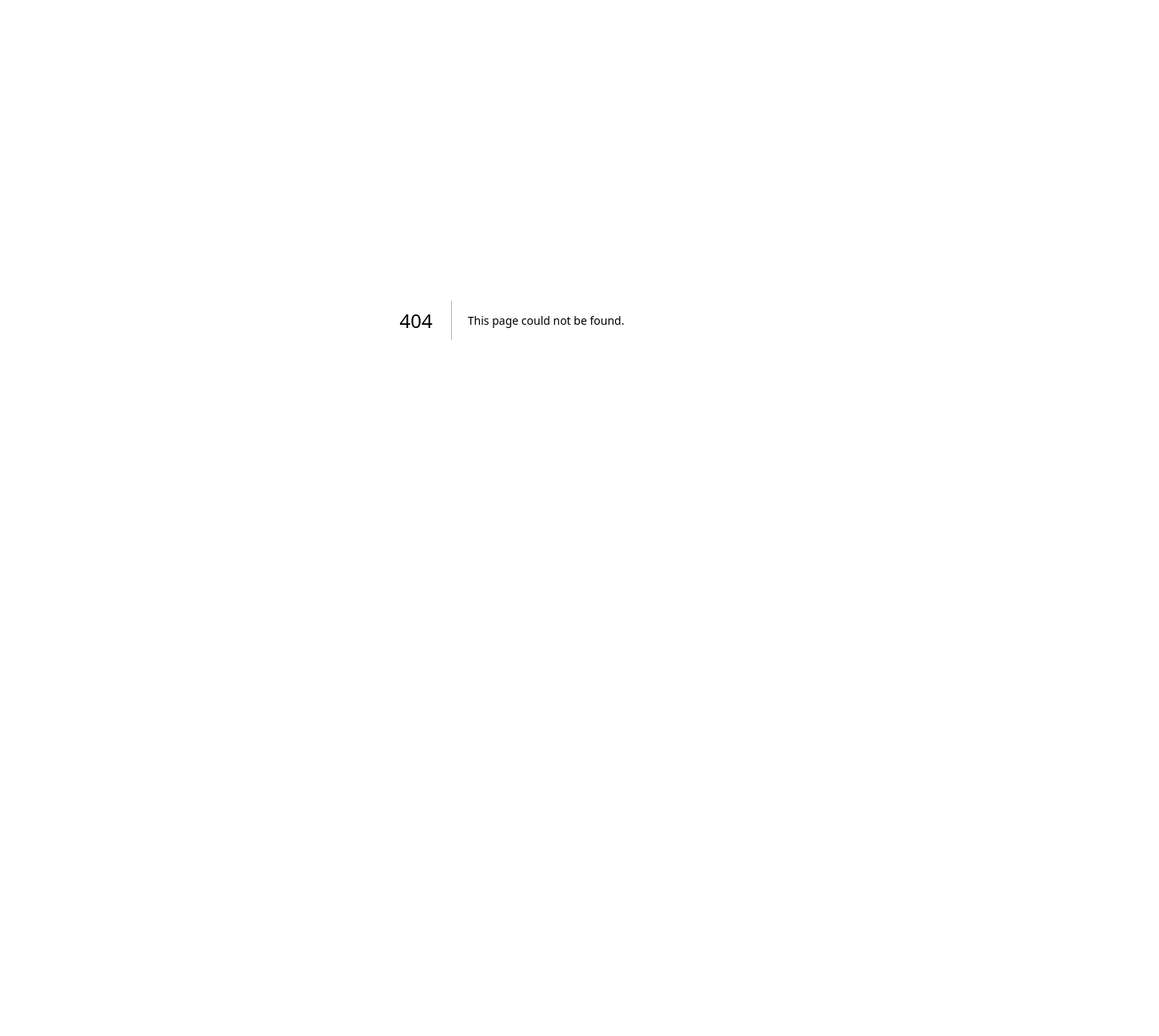
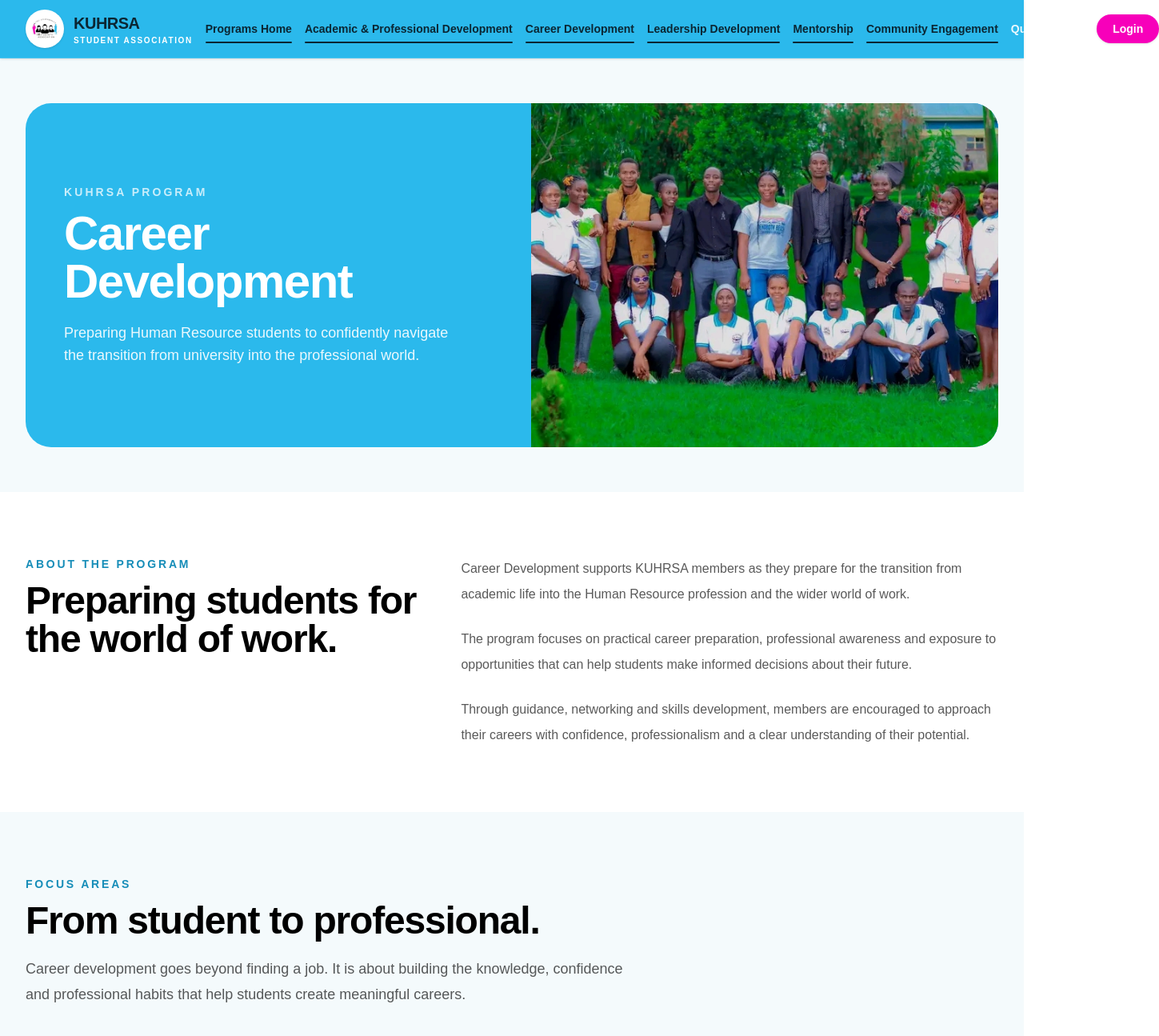
Before and after one commit to hlestakovjames/kuhrsa-frontend, a Next.js app: page /programs/career in a window 1280 px wide. Before the commit this address had no page. Shown: the top 1295 px of the page at 80% size, 1449 px wide, since content can reach past the window. Before the commit the page ends 800 px from the top, so only its background shows below. Built offline with nearby package versions, Linux system fonts and the light colour scheme.

Commit message:
feat: add career development program

```diff
--- /dev/null
+++ b/app/(public)/programs/career/page.tsx
@@ -0,0 +1,206 @@
+import Image from "next/image";
+import Link from "next/link";
+import PageHero from "@/components/site/PageHero";
+
+const focusAreas = [
+  {
+    title: "Career Readiness",
+    text: "Helping students understand what it takes to transition successfully from university into the professional workplace.",
+  },
+  {
+    title: "Workplace Skills",
+    text: "Developing communication, teamwork, professionalism and other transferable skills needed in the modern workplace.",
+  },
+  {
+    title: "Professional Exposure",
+    text: "Connecting students with opportunities to learn from HR practitioners, organizations and professionals.",
+  },
+];
+
+const opportunities = [
+  "Career guidance sessions",
+  "CV and application preparation",
+  "Interview preparation",
+  "Professional networking",
+  "Industry and practitioner talks",
+  "Internship and attachment awareness",
+];
+
+export default function CareerProgramPage() {
+  return (
+    <>
+      <PageHero
+        eyebrow="KUHRSA Program"
+        title="Career Development"
+        description="Preparing Human Resource students to confidently navigate the transition from university into the professional world."
+        image="/images/kuhrsa/general/hrsa.students.jpeg"
+        imageAlt="KUHRSA students preparing for their professional journey"
+      />
+
+      <section className="bg-white">
+        <div className="mx-auto max-w-7xl px-5 py-16 lg:px-8 lg:py-20">
+          <div className="grid gap-12 lg:grid-cols-[0.85fr_1.15fr] lg:items-start">
+            <div>
+              <p className="text-sm font-black uppercase tracking-[0.2em] text-[#168DB8]">
+                About the Program
+              </p>
+
+              <h2 className="mt-3 text-4xl font-black tracking-tight md:text-5xl">
+                Preparing students for the world of work.
+              </h2>
+            </div>
+
+            <div className="space-y-6 text-base leading-8 text-black/65">
+              <p>
+                Career Development supports KUHRSA members as they prepare for
+                the transition from academic life into the Human Resource
+                profession and the wider world of work.
+              </p>
+
+              <p>
+                The program focuses on practical career preparation,
+                professional awareness and exposure to opportunities that can
+                help students make informed decisions about their future.
+              </p>
+
+              <p>
+                Through guidance, networking and skills development, members
+                are encouraged to approach their careers with confidence,
+                professionalism and a clear understanding of their potential.
+              </p>
+            </div>
+          </div>
+        </div>
+      </section>
+
+      <section className="bg-[#F4FAFC]">
+        <div className="mx-auto max-w-7xl px-5 py-16 lg:px-8 lg:py-20">
+          <div className="max-w-3xl">
+            <p className="text-sm font-black uppercase tracking-[0.2em] text-[#168DB8]">
+              Focus Areas
+            </p>
+
+            <h2 className="mt-3 text-4xl font-black tracking-tight md:text-5xl">
+              From student to professional.
+            </h2>
+
+            <p className="mt-5 text-lg leading-8 text-black/65">
+              Career development goes beyond finding a job. It is about
+              building the knowledge, confidence and professional habits that
+              help students create meaningful careers.
+            </p>
+          </div>
+
+          <div className="mt-10 grid gap-6 md:grid-cols-3">
+            {focusAreas.map((area) => (
+              <article
+                key={area.title}
+                className="rounded-[2rem] bg-white p-7 ring-1 ring-black/10"
+              >
+                <div className="flex h-11 w-11 items-center justify-center rounded-full bg-[#BFF2F8] text-lg font-black text-[#168DB8]">
+                  +
+                </div>
+
+                <h3 className="mt-6 text-2xl font-black">{area.title}</h3>
+
+                <p className="mt-3 text-sm leading-7 text-black/60">
+                  {area.text}
+                </p>
+              </article>
+            ))}
+          </div>
+        </div>
+      </section>
+
+      <section className="bg-white">
+        <div className="mx-auto max-w-7xl px-5 py-16 lg:px-8 lg:py-20">
+          <div className="grid gap-10 lg:grid-cols-[0.9fr_1fr] lg:items-center">
+            <div className="relative overflow-hidden rounded-[2rem] bg-[#BFF2F8]">
+              <div className="relative aspect-[4/3]">
+                <Image
+                  src="/images/kuhrsa/general/STUDENTS.jpeg"
+                  alt="KUHRSA students participating in professional development"
+                  fill
+                  sizes="(max-width: 1024px) 100vw, 50vw"
+                  className="object-cover"
+                />
+              </div>
+            </div>
+
+            <div>
+              <p className="text-sm font-black uppercase tracking-[0.2em] text-[#168DB8]">
+                Member Opportunities
+              </p>
+
+              <h2 className="mt-3 text-4xl font-black tracking-tight md:text-5xl">
+                Build confidence for your next opportunity.
+              </h2>
+
+              <div className="mt-7 grid gap-3 sm:grid-cols-2">
+                {opportunities.map((opportunity) => (
+                  <div
+                    key={opportunity}
+                    className="rounded-2xl bg-[#F4FAFC] p-4 text-sm font-semibold text-black/70 ring-1 ring-black/5"
+                  >
+                    <span className="mr-2 text-[#168DB8]">✓</span>
+                    {opportunity}
+                  </div>
+                ))}
+              </div>
+            </div>
+          </div>
+        </div>
+      </section>
+
+      <section className="bg-[#BFF2F8]">
+        <div className="mx-auto max-w-7xl px-5 py-16 lg:px-8 lg:py-20">
+          <div className="mx-auto max-w-3xl text-center">
+            <p className="text-sm font-black uppercase tracking-[0.2em] text-[#168DB8]">
+              Professional Growth
+            </p>
+
+            <h2 className="mt-3 text-4xl font-black tracking-tight md:text-5xl">
+              Your career journey starts before graduation.
+            </h2>
+
+            <p className="mt-5 text-base leading-8 text-black/65">
+              KUHRSA encourages members to begin developing professional
+              relationships, skills and confidence while they are still
+              students.
+            </p>
+
+            <Link
+              href="/membership"
+              className="mt-7 inline-flex rounded-full bg-[#F700BA] px-6 py-3 font-bold text-white transition hover:bg-[#CE26A4]"
+            >
+              Become a Member
+            </Link>
+          </div>
+        </div>
+      </section>
+
+      <section className="bg-[#0B2633] text-white">
+        <div className="mx-auto max-w-7xl px-5 py-12 lg:px-8">
+          <div className="flex flex-col gap-5 sm:flex-row sm:items-center sm:justify-between">
+            <div>
+              <p className="text-sm font-black uppercase tracking-[0.2em] text-white/50">
+                Continue Exploring
+              </p>
+
+              <h2 className="mt-2 text-2xl font-black">
+                Discover more KUHRSA programs.
+              </h2>
+            </div>
+
+            <Link
+              href="/programs"
+              className="inline-flex w-fit rounded-full bg-[#168DB8] px-6 py-3 font-bold text-white transition hover:bg-[#0B2633] hover:ring-1 hover:ring-white/30"
+            >
+              All Programs
+            </Link>
+          </div>
+        </div>
+      </section>
+    </>
+  );
+}
```
